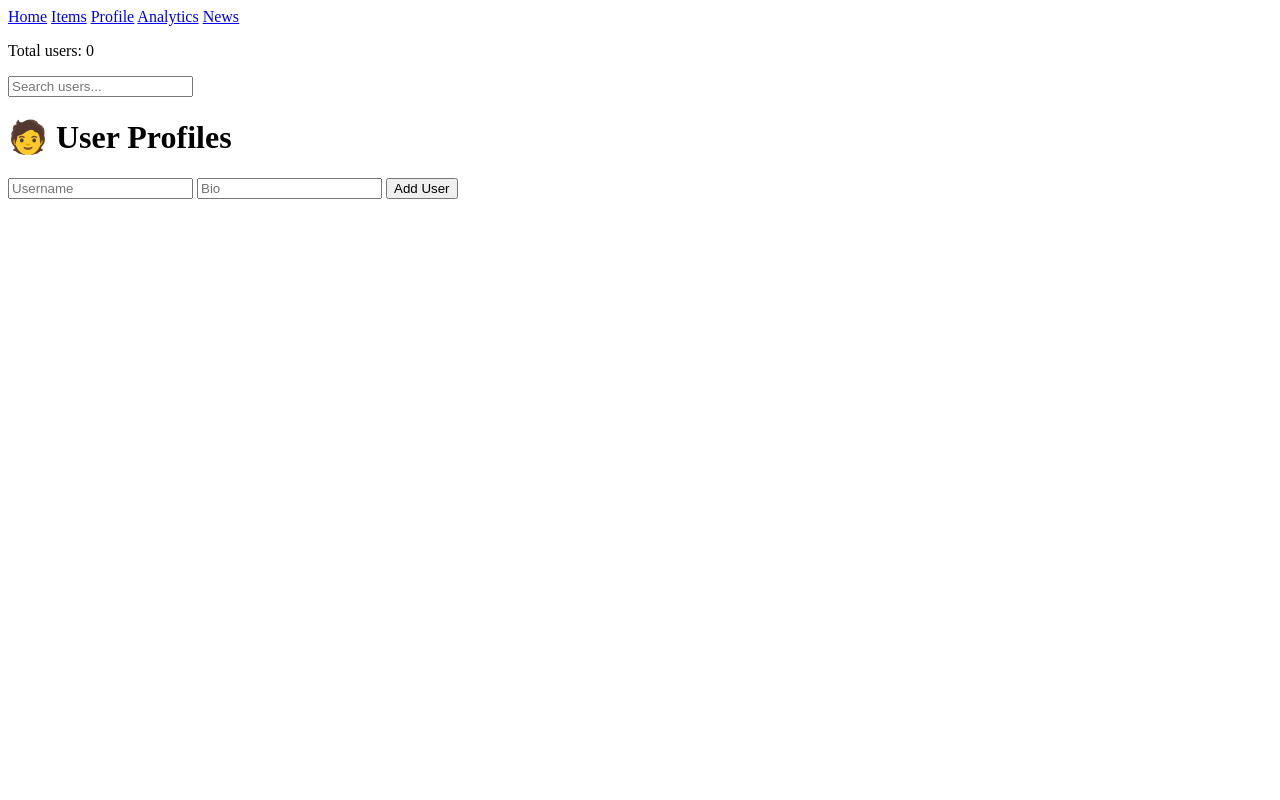
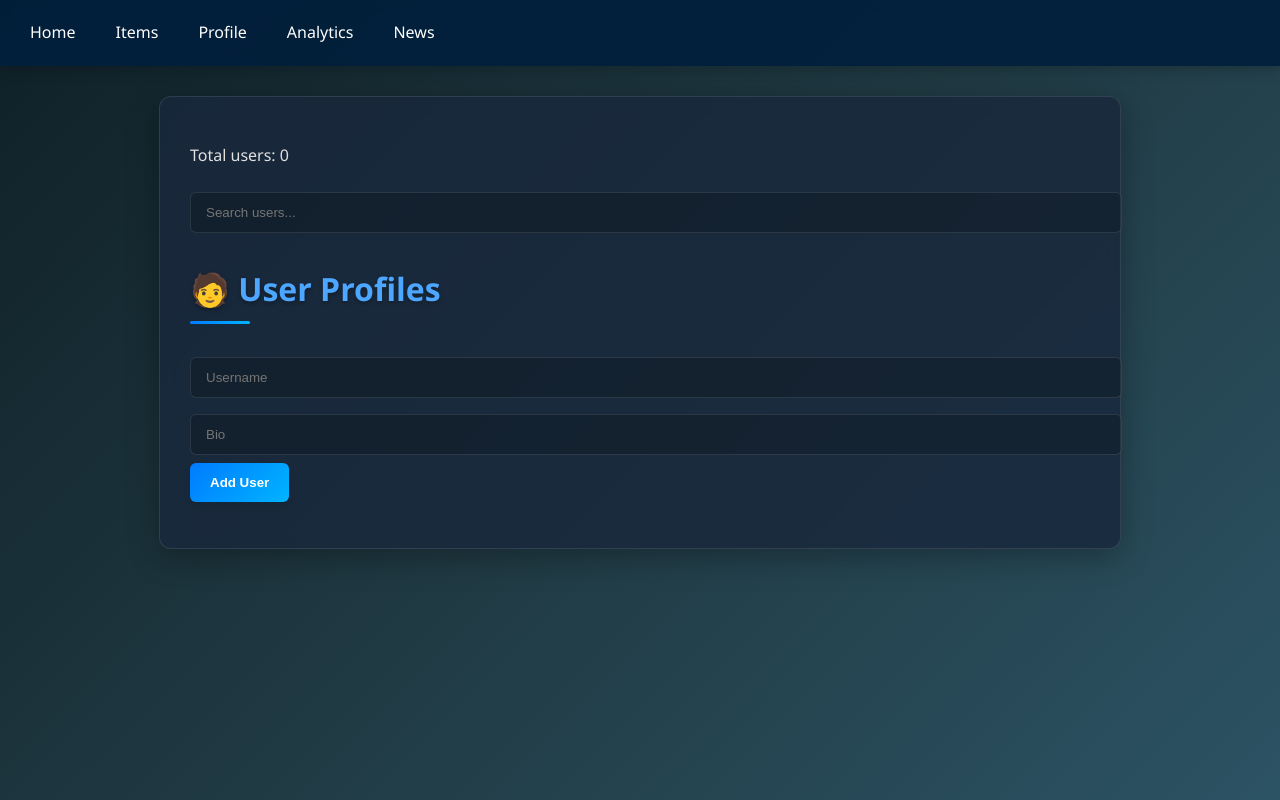
Before and after one commit to namanaggarwal76/ISS-lab12, a plain HTML site: page frontend/profile.html in a window 1280 px wide. Drawn offline with Linux system fonts and the light colour scheme; no server answers.

Commit message:
submission

```diff
--- a/frontend/profile.html
+++ b/frontend/profile.html
@@ -26,6 +26,6 @@
     <ul id="userList"></ul>
   </div>
 
-  <script src="styles/profile.js"></script>
+  <script src="scripts/profile.js"></script>
 </body>
 </html>
--- a/frontend/scripts/profile.js
+++ b/frontend/scripts/profile.js
@@ -1,6 +1,6 @@
-
+const baseURL = "http://localhost:8000";
 async function loadUsers() {
-  const res = await fetch(`/users`);
+  const res = await fetch(`${baseURL}/users`);
   const users = await res.json();
   const list = document.getElementById("userList");
   list.innerHTML = "";
@@ -40,7 +40,7 @@ document.getElementById("search").addEventListener("input", async (e) => {
     const deleteBtn = document.createElement("button");
     deleteBtn.textContent = "Delete";
     deleteBtn.onclick = async () => {
-      await fetch(`/users/${user._id}`, { method: "PATCH" });
+      await fetch(`${baseURL}/users/${user._id}`, { method: "DELETE" });
       loadUsers();
     };
 
@@ -55,7 +55,7 @@ document.getElementById("userForm").addEventListener("submit", async (e) => {
   e.preventDefault();
   const username = document.getElementById("username").value;
   const bio = document.getElementById("bio").value;
-  await fetch(`/users`, {
+  await fetch(`${baseURL}/users`, {
     method: "POST",
     headers: { "Content-Type": "application/json" },
     body: JSON.stringify({ username, bio })
--- a/frontend/style.css
+++ b/frontend/style.css
@@ -1,2 +1,173 @@
-Aah I was too lazy to implement this
-You can do it
+/* General Styles */
+body {
+    font-family: 'Segoe UI', Tahoma, Geneva, Verdana, sans-serif;
+    margin: 0;
+    padding: 0;
+    background: linear-gradient(135deg, #0f2027, #203a43, #2c5364);
+    color: #e0e0e0;
+    min-height: 100vh;
+    line-height: 1.6;
+}
+
+nav {
+    background: rgba(0, 30, 60, 0.9);
+    color: white;
+    padding: 15px 20px;
+    display: flex;
+    gap: 20px;
+    box-shadow: 0 4px 12px rgba(0, 0, 0, 0.2);
+    backdrop-filter: blur(5px);
+    position: sticky;
+    top: 0;
+    z-index: 100;
+}
+
+nav a {
+    color: #ffffff;
+    text-decoration: none;
+    font-weight: 500;
+    padding: 5px 10px;
+    border-radius: 4px;
+    transition: all 0.3s ease;
+}
+
+nav a:hover {
+    background: rgba(0, 123, 255, 0.3);
+    text-decoration: none;
+    transform: translateY(-2px);
+}
+
+.container {
+    max-width: 900px;
+    margin: 30px auto;
+    padding: 30px;
+    background: rgba(25, 40, 60, 0.85);
+    border-radius: 12px;
+    box-shadow: 0 8px 32px rgba(0, 0, 0, 0.3);
+    backdrop-filter: blur(8px);
+    border: 1px solid rgba(255, 255, 255, 0.1);
+}
+
+h1 {
+    color: #4da6ff;
+    text-shadow: 0 2px 4px rgba(0, 0, 0, 0.3);
+    margin-bottom: 25px;
+    position: relative;
+    padding-bottom: 10px;
+}
+
+h1::after {
+    content: '';
+    position: absolute;
+    bottom: 0;
+    left: 0;
+    width: 60px;
+    height: 3px;
+    background: linear-gradient(90deg, #007bff, #00b4ff);
+    border-radius: 3px;
+}
+
+button {
+    background: linear-gradient(135deg, #007bff, #00b4ff);
+    color: white;
+    border: none;
+    padding: 12px 20px;
+    border-radius: 6px;
+    cursor: pointer;
+    font-weight: 600;
+    transition: all 0.3s ease;
+    box-shadow: 0 4px 6px rgba(0, 0, 0, 0.1);
+}
+
+button:hover {
+    background: linear-gradient(135deg, #0062cc, #0095ff);
+    transform: translateY(-2px);
+    box-shadow: 0 6px 12px rgba(0, 0, 0, 0.2);
+}
+
+input, select {
+    padding: 12px 15px;
+    margin: 8px 0;
+    border: 1px solid rgba(255, 255, 255, 0.1);
+    border-radius: 6px;
+    width: 100%;
+    background: rgba(0, 0, 0, 0.2);
+    color: #ffffff;
+    transition: all 0.3s ease;
+}
+
+input:focus, select:focus {
+    outline: none;
+    border-color: #007bff;
+    box-shadow: 0 0 0 3px rgba(0, 123, 255, 0.25);
+}
+
+ul {
+    list-style-type: none;
+    padding: 0;
+}
+
+li {
+    margin: 12px 0;
+    padding: 15px;
+    background: rgba(0, 20, 40, 0.5);
+    border-radius: 8px;
+    display: flex;
+    justify-content: space-between;
+    align-items: center;
+    transition: all 0.3s ease;
+    border-left: 4px solid #007bff;
+}
+
+li:hover {
+    background: rgba(0, 40, 80, 0.6);
+    transform: translateX(5px);
+}
+
+.news-item {
+    margin: 15px 0;
+    padding: 20px;
+    background: rgba(0, 20, 40, 0.5);
+    border-radius: 8px;
+    transition: all 0.3s ease;
+    border-left: 4px solid #4da6ff;
+}
+
+.news-item:hover {
+    background: rgba(0, 40, 80, 0.6);
+    box-shadow: 0 4px 8px rgba(0, 0, 0, 0.2);
+}
+
+.attempt-scrollable, .news-scrollable {
+    max-height: 400px;
+    overflow-y: auto;
+    border: 1px solid rgba(255, 255, 255, 0.1);
+    padding: 15px;
+    border-radius: 8px;
+    background: rgba(0, 10, 20, 0.3);
+}
+
+/* Custom Scrollbar */
+::-webkit-scrollbar {
+    width: 10px;
+}
+
+::-webkit-scrollbar-track {
+    background: rgba(0, 0, 0, 0.1);
+    border-radius: 10px;
+}
+
+::-webkit-scrollbar-thumb {
+    background: linear-gradient(#007bff, #00b4ff);
+    border-radius: 10px;
+}
+
+::-webkit-scrollbar-thumb:hover {
+    background: linear-gradient(#0062cc, #0095ff);
+}
+
+/* Glow effect for interactive elements */
+button:focus, input:focus, select:focus, a:focus {
+    outline: none;
+    box-shadow: 0 0 10px rgba(0, 123, 255, 0.5);
+}
```
Also changed, not shown: frontend/items.html (+11 -0 lines).
